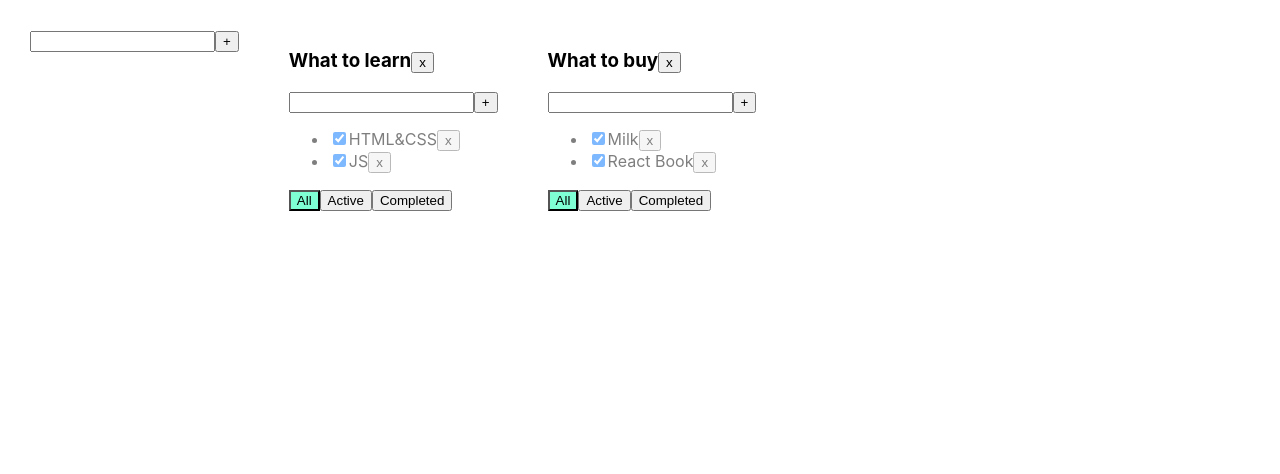
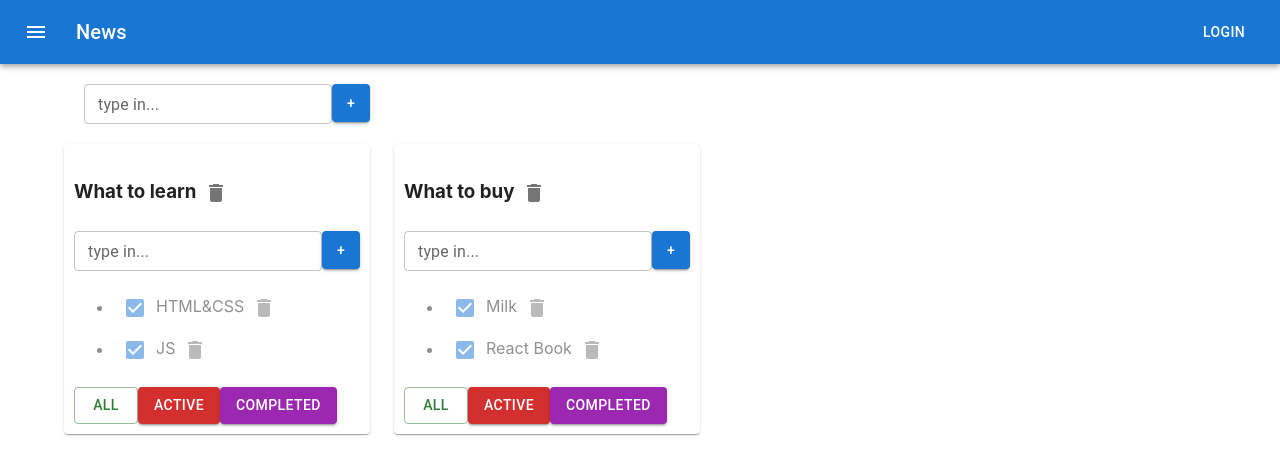
Before and after one commit to XAOC614/todolist, a React (Create React App) app: page / in a window 1280 px wide. Shown: the top 474 px of the page. Built offline with nearby package versions, Linux system fonts and the light colour scheme.

Commit message:
les 7 Material UI

```diff
--- a/src/AddItemForm.tsx
+++ b/src/AddItemForm.tsx
@@ -1,39 +1,58 @@
-import React, {ChangeEvent, KeyboardEvent, useState} from "react";
+import React, {ChangeEvent, KeyboardEvent, useState} from 'react';
+import {Button, TextField} from "@mui/material";
 
 type AddItemFormPropsType = {
     addItem: (title: string) => void
 }
-export const AddItemForm = (props: AddItemFormPropsType) => {
+
+export function AddItemForm(props: AddItemFormPropsType) {
+
     let [title, setTitle] = useState("")
-    let [error, setError] = useState<string | null>(null)
+    let [error, setError] = useState<boolean>(false)
+
+    const addItem = () => {
+        if (title.trim() !== "") {
+            props.addItem(title);
+            setTitle("");
+        } else {
+            setError(true);
+        }
+    }
 
     const onChangeHandler = (e: ChangeEvent<HTMLInputElement>) => {
         setTitle(e.currentTarget.value)
     }
+
     const onKeyPressHandler = (e: KeyboardEvent<HTMLInputElement>) => {
-        setError(null);
+        setError(false);
         if (e.charCode === 13) {
-            addTask();
+            addItem();
         }
     }
-    const addTask = () => {
-        let newTitle = title.trim();
-        if (newTitle !== "") {
-            props.addItem(newTitle);
-            setTitle("");
-        } else {
-            setError("Title is required");
-        }
-    }
-    return (
-        <div>
-            <input value={title}
-                   onChange={onChangeHandler}
-                   onKeyPress={onKeyPressHandler}
-                   className={error ? "error" : ""}
-            />
-            <button onClick={addTask}>+</button>
-            {error && <div className="error-message">{error}</div>}
-        </div>
-    )
+
+    return <div>
+        {/*<input value={title}*/}
+        {/*       onChange={onChangeHandler}*/}
+        {/*       onKeyPress={onKeyPressHandler}*/}
+        {/*       className={error ? "error" : ""}*/}
+        {/*/>*/}
+
+        <TextField
+            error={error}
+            size = {'small'}
+            id="outlined-basic"
+            label={error ?"Title is required":'type in...'}
+            variant="outlined"
+            value={title}
+            onChange={onChangeHandler}
+            onKeyPress={onKeyPressHandler}
+
+        />
+
+        {/*<button onClick={addItem}>+</button>*/}
+        <Button variant="contained" style={{maxWidth: '38px', maxHeight: '38px', minWidth: '38px', minHeight: '38px'}} onClick={addItem}>+</Button>
+
+
+        {error && <div className="error-message">{error}</div>}
+    </div>
 }
--- a/src/App.css
+++ b/src/App.css
@@ -1,10 +1,10 @@
 .App {
-  padding: 30px;
-  display: flex;
+  /*padding: 30px;*/
+  /*display: flex;*/
 }
 
 .App > div {
-  margin-right: 50px;
+  /*margin-right: 50px;*/
 }
 
 .error {
--- a/src/App.tsx
+++ b/src/App.tsx
@@ -2,7 +2,9 @@ import React, {useState} from 'react';
 import './App.css';
 import {TaskType, Todolist} from './Todolist';
 import {v1} from 'uuid';
-import {AddItemForm} from "./AddItemForm";
+import {AddItemForm} from './AddItemForm';
+import ButtonAppBar from "./ButtonAppBar";
+import {Container, Grid, Paper} from "@mui/material";
 
 export type FilterValuesType = "all" | "active" | "completed";
 type TodolistType = {
@@ -17,6 +19,76 @@ type TasksStateType = {
 
 
 function App() {
+    function removeTask(id: string, todolistId: string) {
+        //достанем нужный массив по todolistId:
+        let todolistTasks = tasks[todolistId];
+        // перезапишем в этом объекте массив для нужного тудулиста отфилтрованным массивом:
+        tasks[todolistId] = todolistTasks.filter(t => t.id != id);
+        // засетаем в стейт копию объекта, чтобы React отреагировал перерисовкой
+        setTasks({...tasks});
+    }
+
+    function addTask(title: string, todolistId: string) {
+        let task = {id: v1(), title: title, isDone: false};
+        //достанем нужный массив по todolistId:
+        let todolistTasks = tasks[todolistId];
+        // перезапишем в этом объекте массив для нужного тудулиста копией, добавив в начало новую таску:
+        tasks[todolistId] = [task, ...todolistTasks];
+        // засетаем в стейт копию объекта, чтобы React отреагировал перерисовкой
+        setTasks({...tasks});
+    }
+
+    function changeFilter(value: FilterValuesType, todolistId: string) {
+        let todolist = todolists.find(tl => tl.id === todolistId);
+        if (todolist) {
+            todolist.filter = value;
+            setTodolists([...todolists])
+        }
+    }
+
+    function changeStatus(id: string, isDone: boolean, todolistId: string) {
+        //достанем нужный массив по todolistId:
+        let todolistTasks = tasks[todolistId];
+        // найдём нужную таску:
+        let task = todolistTasks.find(t => t.id === id);
+        //изменим таску, если она нашлась
+        if (task) {
+            task.isDone = isDone;
+            // засетаем в стейт копию объекта, чтобы React отреагировал перерисовкой
+            setTasks({...tasks});
+        }
+    }
+    function changeTaskTitle(id: string, newTitle: string, todolistId: string) {
+        //достанем нужный массив по todolistId:
+        let todolistTasks = tasks[todolistId];
+        // найдём нужную таску:
+        let task = todolistTasks.find(t => t.id === id);
+        //изменим таску, если она нашлась
+        if (task) {
+            task.title = newTitle;
+            // засетаем в стейт копию объекта, чтобы React отреагировал перерисовкой
+            setTasks({...tasks});
+        }
+    }
+
+    function removeTodolist(id: string) {
+        // засунем в стейт список тудулистов, id которых не равны тому, который нужно выкинуть
+        setTodolists(todolists.filter(tl => tl.id != id));
+        // удалим таски для этого тудулиста из второго стейта, где мы храним отдельно таски
+        delete tasks[id]; // удаляем св-во из объекта... значением которого являлся массив тасок
+        // засетаем в стейт копию объекта, чтобы React отреагировал перерисовкой
+        setTasks({...tasks});
+    }
+    function changeTodolistTitle(id: string, title: string) {
+        // найдём нужный todolist
+        const todolist = todolists.find(tl => tl.id === id);
+        if (todolist) {
+            // если нашёлся - изменим ему заголовок
+            todolist.title = title;
+            setTodolists([...todolists]);
+        }
+    }
+
     let todolistId1 = v1();
     let todolistId2 = v1();
 
@@ -36,92 +108,26 @@ function App() {
         ]
     });
 
-
-    function removeTask(id: string, todolistId: string) {
-        //достанем нужный массив по todolistId:
-        let todolistTasks = tasks[todolistId];
-        // перезапишем в этом объекте массив для нужного тудулиста отфилтрованным массивом:
-        tasks[todolistId] = todolistTasks.filter(t => t.id != id);
-        // засетаем в стейт копию объекта, чтобы React отреагировал перерисовкой
-        setTasks({...tasks});
+    function addTodolist(title: string) {
+        let newTodolistId = v1();
+        let newTodolist: TodolistType = {id: newTodolistId, title: title, filter: 'all'};
+        setTodolists([newTodolist, ...todolists]);
+        setTasks({
+            ...tasks,
+            [newTodolistId]: []
+        })
     }
 
-    function addTask(title: string, todolistId: string) {
-        let task = {id: v1(), title: title, isDone: false};
-        //достанем нужный массив по todolistId:
-        let todolistTasks = tasks[todolistId];
-        let newTask = [task, ...todolistTasks]
-        // перезапишем в этом объекте массив для нужного тудулиста копией, добавив в начало новую таску:
-        tasks[todolistId] = newTask;
-
-        // засетаем в стейт копию объекта, чтобы React отреагировал перерисовкой
-        setTasks({...tasks});
-    }
-
-    function changeStatus(id: string, isDone: boolean, todolistId: string) {
-        //достанем нужный массив по todolistId:
-        let todolistTasks = tasks[todolistId];
-        // найдём нужную таску:
-        let task = todolistTasks.find(t => t.id === id);
-        //изменим таску, если она нашлась
-        if (task) {
-            task.isDone = isDone;
-            // засетаем в стейт копию объекта, чтобы React отреагировал перерисовкой
-            setTasks({...tasks});
-        }
-    }
-
-    function changeTaskTitle(id: string, newValue: string, todolistId: string) {
-        //достанем нужный массив по todolistId:
-        let todolistTasks = tasks[todolistId];
-        // найдём нужную таску:
-        let task = todolistTasks.find(t => t.id === id);
-        //изменим таску, если она нашлась
-        if (task) {
-            task.title = newValue;
-            // засетаем в стейт копию объекта, чтобы React отреагировал перерисовкой
-            setTasks({...tasks});
-        }
-    }
-
-
-    function changeFilter(value: FilterValuesType, todolistId: string) {
-        let todolist = todolists.find(tl => tl.id === todolistId);
-        if (todolist) {
-            todolist.filter = value;
-            setTodolists([...todolists])
-        }
-    }
-
-    function removeTodolist(id: string) {
-        // засунем в стейт список тудулистов, id которых не равны тому, который нужно выкинуть
-        setTodolists(todolists.filter(tl => tl.id != id));
-        // удалим таски для этого тудулиста из второго стейта, где мы храним отдельно таски
-        delete tasks[id]; // удаляем св-во из объекта... значением которого являлся массив тасок
-        // засетаем в стейт копию объекта, чтобы React отреагировал перерисовкой
-        setTasks({...tasks});
-    }
-
-    const changeTodolistTitle = (id: string, newTitle: string) => {
-        const todolist = todolists.find(f => f.id === id);
-        if (todolist) {
-            todolist.title = newTitle
-            setTodolists([...todolists])
-        }
-    }
-    const addTodolist = (title: string) => {
-        let todolist: TodolistType = {
-            id: v1(),
-            filter: 'all',
-            title: title
-        }
-        setTodolists([todolist, ...todolists])
-        setTasks({...tasks, [todolist.id]: []})
-    }
     return (
         <div className="App">
-            <AddItemForm addItem={addTodolist}/>
+            <ButtonAppBar/>
+            <Container fixed>
+                <Grid container style={{padding:'20px'}}>
+            <AddItemForm addItem={addTodolist} />
+                </Grid>
+                <Grid container spacing={3}>
             {
+
                 todolists.map(tl => {
                     let allTodolistTasks = tasks[tl.id];
                     let tasksForTodolist = allTodolistTasks;
@@ -133,7 +139,9 @@ function App() {
                         tasksForTodolist = allTodolistTasks.filter(t => t.isDone === true);
                     }
 
-                    return <Todolist
+                    return <Grid item>
+                        <Paper style={{padding:'10px'}}>
+                    <Todolist
                         key={tl.id}
                         id={tl.id}
                         title={tl.title}
@@ -147,9 +155,12 @@ function App() {
                         changeTaskTitle={changeTaskTitle}
                         changeTodolistTitle={changeTodolistTitle}
                     />
+                        </Paper>
+                    </Grid>
                 })
             }
-
+                </Grid>
+            </Container>
         </div>
     );
 }
--- /dev/null
+++ b/src/ButtonAppBar.tsx
@@ -0,0 +1,33 @@
+
+import * as React from 'react';
+import AppBar from '@mui/material/AppBar';
+import Box from '@mui/material/Box';
+import Toolbar from '@mui/material/Toolbar';
+import Typography from '@mui/material/Typography';
+import Button from '@mui/material/Button';
+import IconButton from '@mui/material/IconButton';
+import MenuIcon from '@mui/icons-material/Menu';
+
+export default function ButtonAppBar() {
+    return (
+        <Box sx={{ flexGrow: 1 }}>
+            <AppBar position="static">
+                <Toolbar>
+                    <IconButton
+                        size="large"
+                        edge="start"
+                        color="inherit"
+                        aria-label="menu"
+                        sx={{ mr: 2 }}
+                    >
+                        <MenuIcon />
+                    </IconButton>
+                    <Typography variant="h6" component="div" sx={{ flexGrow: 1 }}>
+                        News
+                    </Typography>
+                    <Button color="inherit">Login</Button>
+                </Toolbar>
+            </AppBar>
+        </Box>
+    );
+}
--- a/src/EditableSpan.tsx
+++ b/src/EditableSpan.tsx
@@ -1,28 +1,27 @@
-import React, {ChangeEvent, useState} from "react";
+import React, {ChangeEvent, useState} from 'react';
 
 type EditableSpanPropsType = {
-    title: string
+    value: string
     onChange: (newValue: string) => void
 }
-export const EditableSpan = (props: EditableSpanPropsType) => {
-    let [editMode, setEditMode] = useState(false)
-    let [title, setTitle] = useState('')
-    let activateEditMode = () => {
-        setEditMode(true)
-        setTitle(props.title)
+
+export function EditableSpan(props: EditableSpanPropsType) {
+    let [editMode, setEditMode] = useState(false);
+    let [title, setTitle] = useState(props.value);
+
+    const activateEditMode = () => {
+        setEditMode(true);
+        setTitle(props.value);
     }
-    let activateViVewMode = () => {
-        setEditMode(false)
+    const activateViewMode = () => {
+        setEditMode(false);
         props.onChange(title);
     }
-    let onChangeTitleHandler = (e: ChangeEvent<HTMLInputElement>) => {
+    const changeTitle = (e: ChangeEvent<HTMLInputElement>) => {
         setTitle(e.currentTarget.value)
+    }
 
-    }
-    return (
-        editMode
-            ? <input value={title} onBlur={activateViVewMode} onChange={onChangeTitleHandler} autoFocus/>
-            : <span onDoubleClick={activateEditMode}>{props.title}</span>
-    )
-
+    return editMode
+        ? <input value={title} onChange={changeTitle} autoFocus onBlur={activateViewMode}/>
+        : <span onDoubleClick={activateEditMode}>{props.value}</span>
 }
--- a/src/Todolist.tsx
+++ b/src/Todolist.tsx
@@ -1,7 +1,9 @@
 import React, {ChangeEvent} from 'react';
 import {FilterValuesType} from './App';
-import {AddItemForm} from "./AddItemForm";
-import {EditableSpan} from "./EditableSpan";
+import {AddItemForm} from './AddItemForm';
+import {EditableSpan} from './EditableSpan';
+import {Button, Checkbox, IconButton} from "@mui/material";
+import {Delete} from "@mui/icons-material";
 
 export type TaskType = {
     id: string
@@ -18,62 +20,70 @@ type PropsType = {
     addTask: (title: string, todolistId: string) => void
     changeTaskStatus: (id: string, isDone: boolean, todolistId: string) => void
     removeTodolist: (id: string) => void
+    changeTodolistTitle: (id: string, newTitle: string) => void
     filter: FilterValuesType
-    changeTaskTitle: (id: string, newValue: string, todolistId: string) => void
-    changeTodolistTitle: (id: string, newTitle: string) => void
+    changeTaskTitle: (taskId: string, newTitle: string, todolistId: string) => void
 }
 
 export function Todolist(props: PropsType) {
+    const addTask = (title: string) => {
+        props.addTask(title, props.id);
+    }
 
-    const removeTodolist = () => props.removeTodolist(props.id)
+    const removeTodolist = () => {
+        props.removeTodolist(props.id);
+    }
+    const changeTodolistTitle = (title: string) => {
+        props.changeTodolistTitle(props.id, title);
+    }
 
     const onAllClickHandler = () => props.changeFilter("all", props.id);
     const onActiveClickHandler = () => props.changeFilter("active", props.id);
     const onCompletedClickHandler = () => props.changeFilter("completed", props.id);
-    const addTask = (title: string) => {
-        props.addTask(title, props.id)
-    }
-    let changeTodolistTitle = (newTitle: string) => {
-        props.changeTodolistTitle(props.id, newTitle)
-
-    }
 
     return <div>
-        <h3>
-            <EditableSpan title={props.title} onChange={changeTodolistTitle}/>
-            <button onClick={removeTodolist}>x</button>
+        <h3> <EditableSpan value={props.title} onChange={changeTodolistTitle} />
+            {/*<button onClick={removeTodolist}>x</button>*/}
+            <IconButton aria-label="delete" onClick={removeTodolist}>
+                <Delete />
+            </IconButton>
+
         </h3>
         <AddItemForm addItem={addTask}/>
         <ul>
             {
                 props.tasks.map(t => {
                     const onClickHandler = () => props.removeTask(t.id, props.id)
-                    const onChangeStatusHandler = (e: ChangeEvent<HTMLInputElement>) => {
+                    const onChangeHandler = (e: ChangeEvent<HTMLInputElement>) => {
                         let newIsDoneValue = e.currentTarget.checked;
                         props.changeTaskStatus(t.id, newIsDoneValue, props.id);
                     }
-                    const onChangeTitleHandler = (newValue: string) => {
+                    const onTitleChangeHandler = (newValue: string) => {
                         props.changeTaskTitle(t.id, newValue, props.id);
                     }
 
+
                     return <li key={t.id} className={t.isDone ? "is-done" : ""}>
-                        <input type="checkbox" onChange={onChangeStatusHandler} checked={t.isDone}/>
-                        <EditableSpan title={t.title} onChange={onChangeTitleHandler}/>
-                        <button onClick={onClickHandler}>x</button>
+                        {/*<input type="checkbox" onChange={onChangeHandler} checked={t.isDone}/>*/}
+                        <Checkbox onChange={onChangeHandler} checked={t.isDone} defaultChecked />
+
+                        <EditableSpan value={t.title} onChange={onTitleChangeHandler} />
+                        {/*<button onClick={onClickHandler}>x</button>*/}
+                        <IconButton aria-label="delete" onClick={onClickHandler}>
+                            <Delete />
+                        </IconButton>
                     </li>
                 })
             }
         </ul>
         <div>
-            <button className={props.filter === 'all' ? "active-filter" : ""}
-                    onClick={onAllClickHandler}>All
-            </button>
-            <button className={props.filter === 'active' ? "active-filter" : ""}
-                    onClick={onActiveClickHandler}>Active
-            </button>
-            <button className={props.filter === 'completed' ? "active-filter" : ""}
-                    onClick={onCompletedClickHandler}>Completed
-            </button>
+            {/*<button className={props.filter === 'all' ? "active-filter" : ""} onClick={onAllClickHandler}>All</button>*/}
+            {/*<button className={props.filter === 'active' ? "active-filter" : ""} onClick={onActiveClickHandler}>Active</button>*/}
+            {/*<button className={props.filter === 'completed' ? "active-filter" : ""} onClick={onCompletedClickHandler}>Completed</button>*/}
+            <Button variant={props.filter === 'all' ?'outlined' : "contained"} color="success" onClick={onAllClickHandler}>All</Button>
+            <Button variant={props.filter === 'active' ?'outlined' : "contained"} color="error" onClick={onActiveClickHandler}>Active</Button>
+            <Button variant={props.filter === 'completed' ?'outlined' : "contained"} color="secondary" onClick={onCompletedClickHandler}>Completed</Button>
+
         </div>
     </div>
 }
```
Also changed, not shown: package.json (+9 -3 lines), 1 other file (tests, documents, lock files or other folders).
